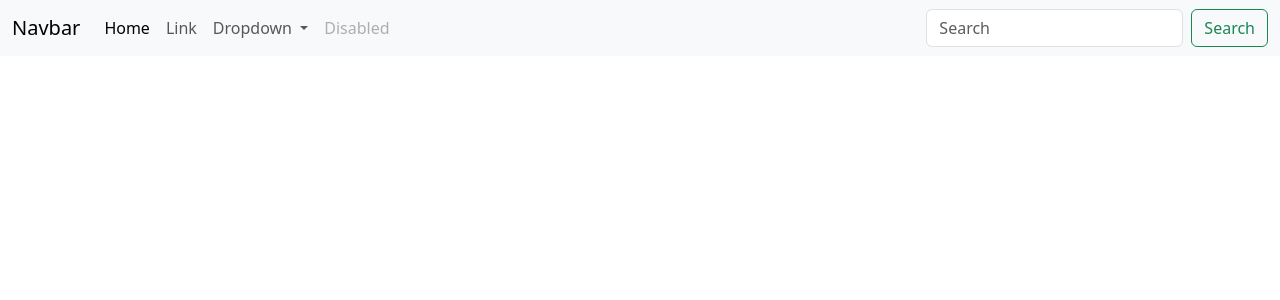
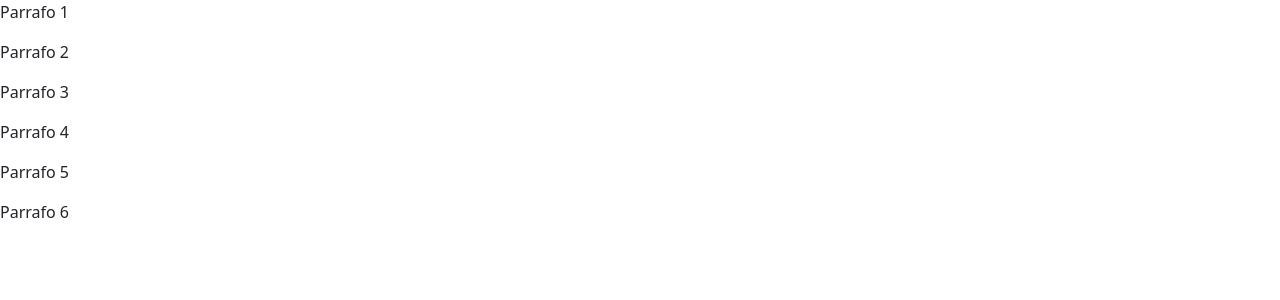
Before and after one commit to intmimo/Proyecto_4, an Angular app: page / in a window 1280 px wide. Shown: the top 300 px of the page. Built offline with nearby package versions, Linux system fonts and the light colour scheme.

Commit message:
Cambios en app.ts y app.html

```diff
--- a/src/app/app.component.html
+++ b/src/app/app.component.html
@@ -1,36 +1,7 @@
-<nav class="navbar navbar-expand-lg bg-body-tertiary">
-  <div class="container-fluid">
-    <a class="navbar-brand" href="#">Navbar</a>
-    <button class="navbar-toggler" type="button" data-bs-toggle="collapse" data-bs-target="#navbarSupportedContent" aria-controls="navbarSupportedContent" aria-expanded="false" aria-label="Toggle navigation">
-      <span class="navbar-toggler-icon"></span>
-    </button>
-    <div class="collapse navbar-collapse" id="navbarSupportedContent">
-      <ul class="navbar-nav me-auto mb-2 mb-lg-0">
-        <li class="nav-item">
-          <a class="nav-link active" aria-current="page" href="#">Home</a>
-        </li>
-        <li class="nav-item">
-          <a class="nav-link" href="#">Link</a>
-        </li>
-        <li class="nav-item dropdown">
-          <a class="nav-link dropdown-toggle" href="#" role="button" data-bs-toggle="dropdown" aria-expanded="false">
-            Dropdown
-          </a>
-          <ul class="dropdown-menu">
-            <li><a class="dropdown-item" href="#">Action</a></li>
-            <li><a class="dropdown-item" href="#">Another action</a></li>
-            <li><hr class="dropdown-divider"></li>
-            <li><a class="dropdown-item" href="#">Something else here</a></li>
-          </ul>
-        </li>
-        <li class="nav-item">
-          <a class="nav-link disabled" aria-disabled="true">Disabled</a>
-        </li>
-      </ul>
-      <form class="d-flex" role="search">
-        <input class="form-control me-2" type="search" placeholder="Search" aria-label="Search"/>
-        <button class="btn btn-outline-success" type="submit">Search</button>
-      </form>
-    </div>
-  </div>
-</nav>
+<router-outlet></router-outlet>
+<p>Parrafo 1</p>
+<p>Parrafo 2</p>
+<p>Parrafo 3</p>
+<p>Parrafo 4</p>
+<p>Parrafo 5</p>
+<p>Parrafo 6</p>
--- a/src/app/app.component.ts
+++ b/src/app/app.component.ts
@@ -10,4 +10,10 @@ import { RouterOutlet } from '@angular/router';
 })
 export class AppComponent {
   title = 'Proyecto_4';
+
+  constructor(){
+    console.log("Nuevas funciones");
+    console.warn("Cuidado");
+    console.log("Prueba de conflictos")
+  }
 }
```
